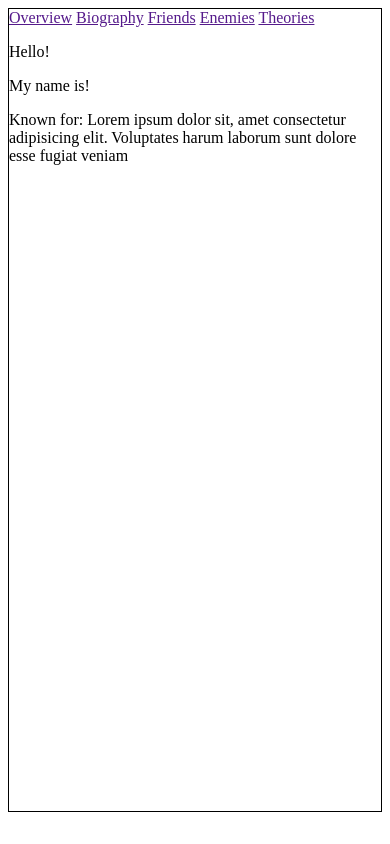
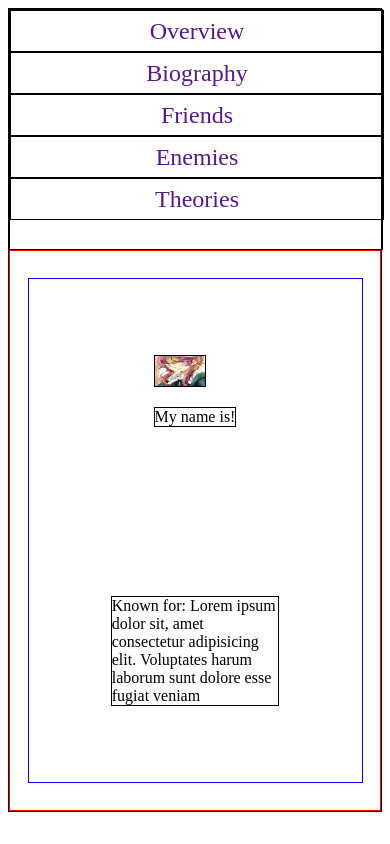
Before and after one commit to XeminaK/UX_UI_Lab1, a plain HTML site: page index.html in a window 390 px wide. Drawn offline with Linux system fonts and the light colour scheme.

Commit message:
finished layout for mobile and desktop, now to add all the content

```diff
--- a/index.html
+++ b/index.html
@@ -25,7 +25,8 @@
             <div class="info">
 
                 <div class="topInfo">
-                    <p class="idPicture">Hello!</p>
+                    <img class="idPicture" src="Sera.jpg" alt="">
+                    <!--<p class="idPicture">Hello! */ -->
                     <p class="idInfo">My name is!</p>
                 </div>
 
--- a/styles.css
+++ b/styles.css
@@ -5,10 +5,64 @@
     height: 95vh;
 }
 
-/*.nav {
-    width: 20%;
+.nav {
+    width: 100%;
     border: 1px solid black;
+    height: 30%;
+    display: flex;
+    flex-direction: column;
+}
+
+a {
+    border: 1px solid black;
+    font-size: 1.5rem;
+    width: 100%;
+    display: flex;
+    justify-content: center;
+    align-items: center;
+    height: 40px;
+    text-decoration: none;
+
+}
+
+.right {
+    height: 70%;
+    border: 1px solid red;
+    display: flex;
+    justify-content: center;
+    align-items: center;
+}
+
+.info {
+    border: 1px solid blue;
+    height: 90%;
+    width: 90%;
+    display: flex;
+    flex-direction: column;
+    align-items: center;
+    justify-content: space-around;
+}
+
+/*.topInfo {
+    display: flex;
+    flex-direction: column;
+    justify-content: space-around;
 } */
+
+.idPicture {
+    border: 1px solid black;
+    width: 50px;
+    height: 30px;
+}
+
+.idInfo {
+    border: 1px solid black;
+}
+
+.bottomInfo {
+    border: 1px solid black;
+    width: 50%;
+}
 
 
 
@@ -20,6 +74,7 @@
     .nav {
         width: 20%;
         border: 1px solid black;
+        height: 100%;
     }
 
     a {
@@ -35,10 +90,11 @@
 
     .right {
         width: 80%;
-        border: 1px solid black;
+        border: 1px solid purple;
         display: flex;
         justify-content: center;
         align-items: center;
+        height: 100%;
     }
 
     .info {
@@ -57,12 +113,14 @@
         height: 50%;
         display: flex;
         justify-content: space-around;
+        width: 100%;
     }
 
     .bottomInfo {
         color: orange;
         border: 1px solid black;
         height: 50%;
+        width: 90%;
     }
 
     .idPicture {
```
Also changed, not shown: Sera.jpg (added).
